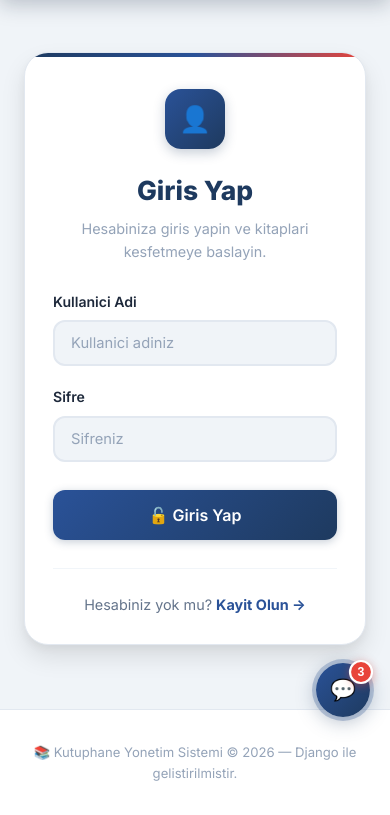
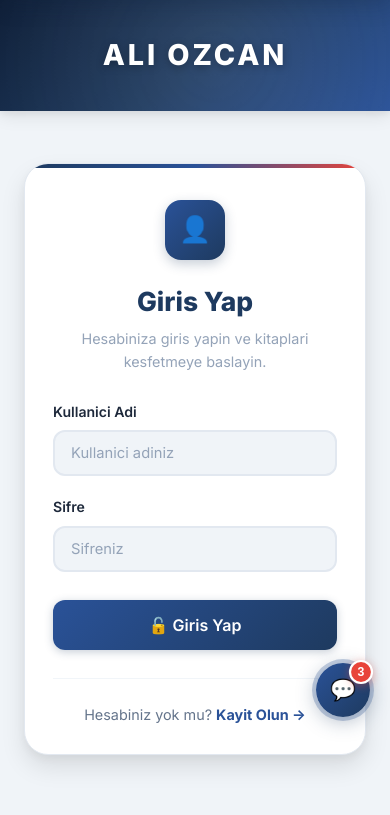
Before and after one commit to alizcn/kutuphane, a Django app: page /giris/ in a window 390 px wide; the page is wider, and only the part inside the window is pictured. Shown: the part 107-922 px from the top of that part. Before the commit the page ends 888 px from the top of that part, so only its background shows below. Run offline with Django 5.2, Linux system fonts and the light colour scheme.

Commit message:
[Agent] Bir banner koy ALİ ÖZCAN yazsın ortada

```diff
--- a/static/css/style.css
+++ b/static/css/style.css
@@ -2512,3 +2512,55 @@ nav .user-avatar {
 .flex-center { display: flex; align-items: center; justify-content: center; }
 .gap-1 { gap: 0.5rem; }
 .gap-2 { gap: 1rem; }
+
+/* --- Hero Banner --- */
+.hero-banner {
+    background: linear-gradient(135deg, var(--primary-dark) 0%, var(--primary) 50%, var(--primary-light) 100%);
+    padding: 3rem 2rem;
+    text-align: center;
+    position: relative;
+    overflow: hidden;
+    box-shadow: var(--shadow-md);
+}
+
+.hero-banner::before {
+    content: '';
+    position: absolute;
+    top: -50%;
+    left: -50%;
+    width: 200%;
+    height: 200%;
+    background: radial-gradient(circle, rgba(255,255,255,0.08) 0%, transparent 60%);
+    animation: bannerShimmer 8s ease-in-out infinite;
+}
+
+@keyframes bannerShimmer {
+    0%, 100% { transform: translate(0, 0); }
+    50% { transform: translate(10%, 10%); }
+}
+
+.hero-banner-content {
+    position: relative;
+    z-index: 1;
+}
+
+.hero-banner-title {
+    font-family: var(--font-sans);
+    font-size: 2.8rem;
+    font-weight: 800;
+    color: #ffffff;
+    letter-spacing: 0.15em;
+    text-transform: uppercase;
+    margin: 0;
+    text-shadow: 0 2px 8px rgba(0,0,0,0.3);
+}
+
+@media (max-width: 768px) {
+    .hero-banner {
+        padding: 2rem 1rem;
+    }
+    .hero-banner-title {
+        font-size: 1.8rem;
+        letter-spacing: 0.1em;
+    }
+}
--- a/templates/base.html
+++ b/templates/base.html
@@ -37,6 +37,13 @@
             {% endif %}
         </div>
     </nav>
+
+    <!-- Banner -->
+    <div class="hero-banner">
+        <div class="hero-banner-content">
+            <h1 class="hero-banner-title">ALI OZCAN</h1>
+        </div>
+    </div>
 
     <div class="container">
         {% if messages %}
```
Also changed, not shown: books/tests.py (+57 -0 lines).
